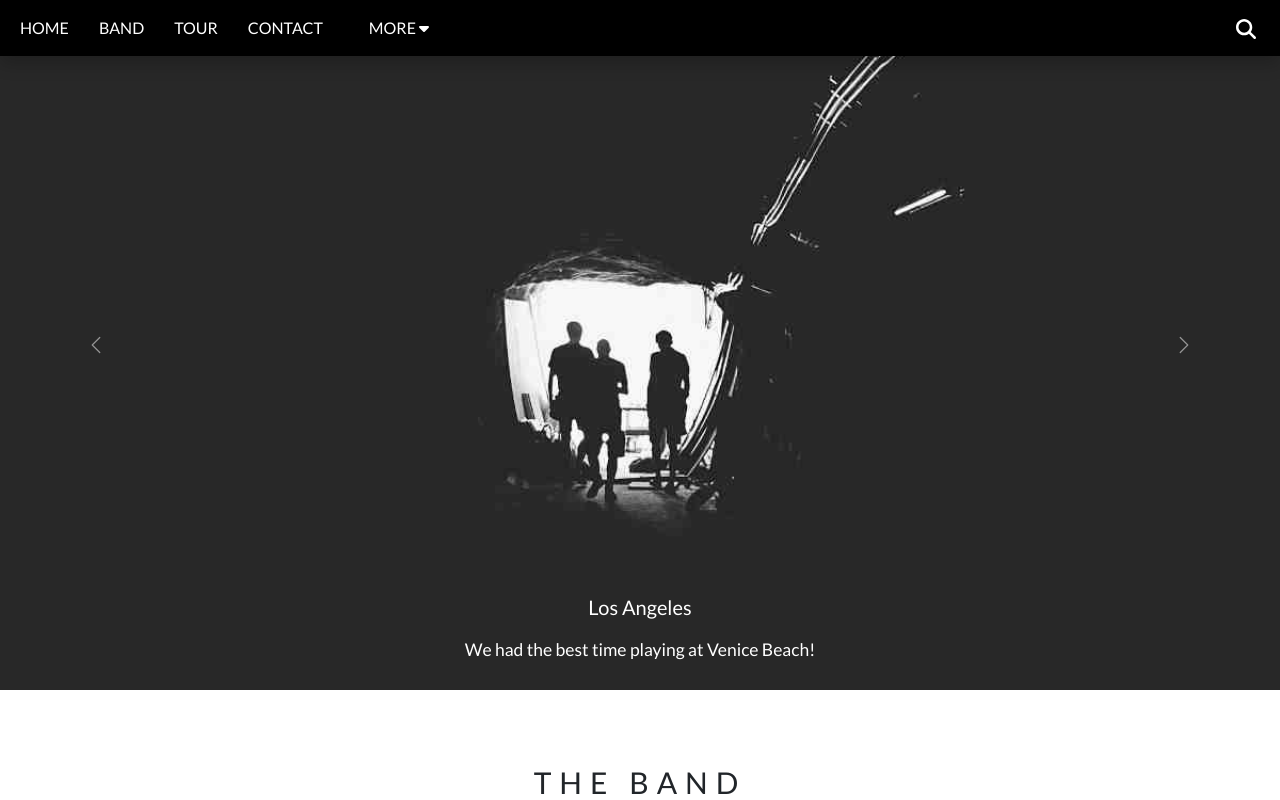
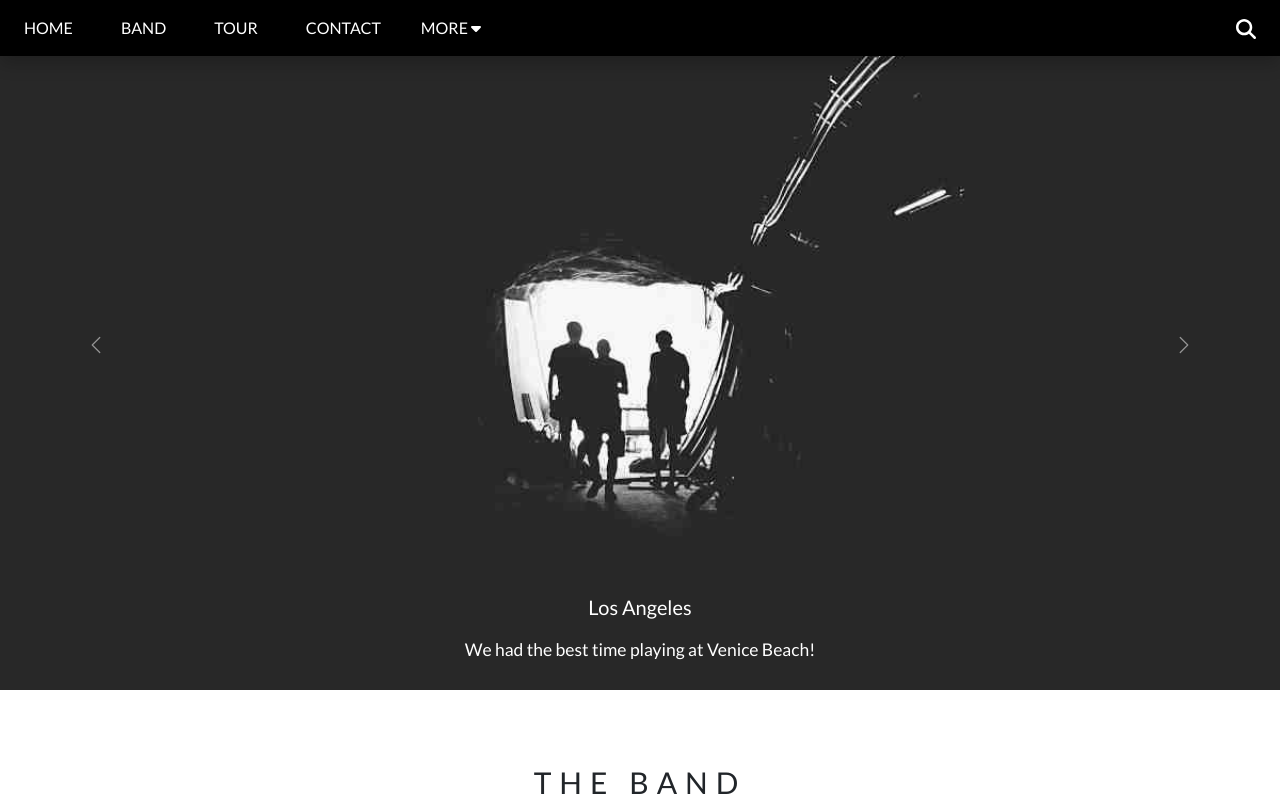
Before and after one commit to mfaiz-ahmed/Band-Website-React, a React (Create React App) app in the folder band-website/: page / in a window 1280 px wide. Shown: the top 800 px of the page. Built offline with nearby package versions, Linux system fonts and the light colour scheme.

Commit message:
band website

```diff
--- a/band-website/src/App.css
+++ b/band-website/src/App.css
@@ -15,16 +15,17 @@
     box-shadow: 0 0.8rem 1.6rem 0 rgba(0,0,0,0.2);
 position:fixed;
 width: 100%;
-z-index: 100;
-padding-left: 2rem;}
+z-index: 100;}
 
 
 
 
 li{list-style: none;
+  padding: 1.2rem 2.4rem;
     cursor: pointer;}
 
-    li:hover{background-color: gray;}
+    li:hover{background-color: gray;
+    color: black;}
 
 
 .dropbtn {
--- a/band-website/src/components/Navbar.tsx
+++ b/band-website/src/components/Navbar.tsx
@@ -6,7 +6,7 @@
 export default function Navbar() {
   return (
     <nav className='bg-black text-white d-flex justify-content-between align-items-center'>
-        <div className='d-flex gap-5 align-items-center'>
+        <div className='d-flex align-items-center'>
             <li>HOME</li>
             <li>BAND</li>
             <li>TOUR</li>
```
